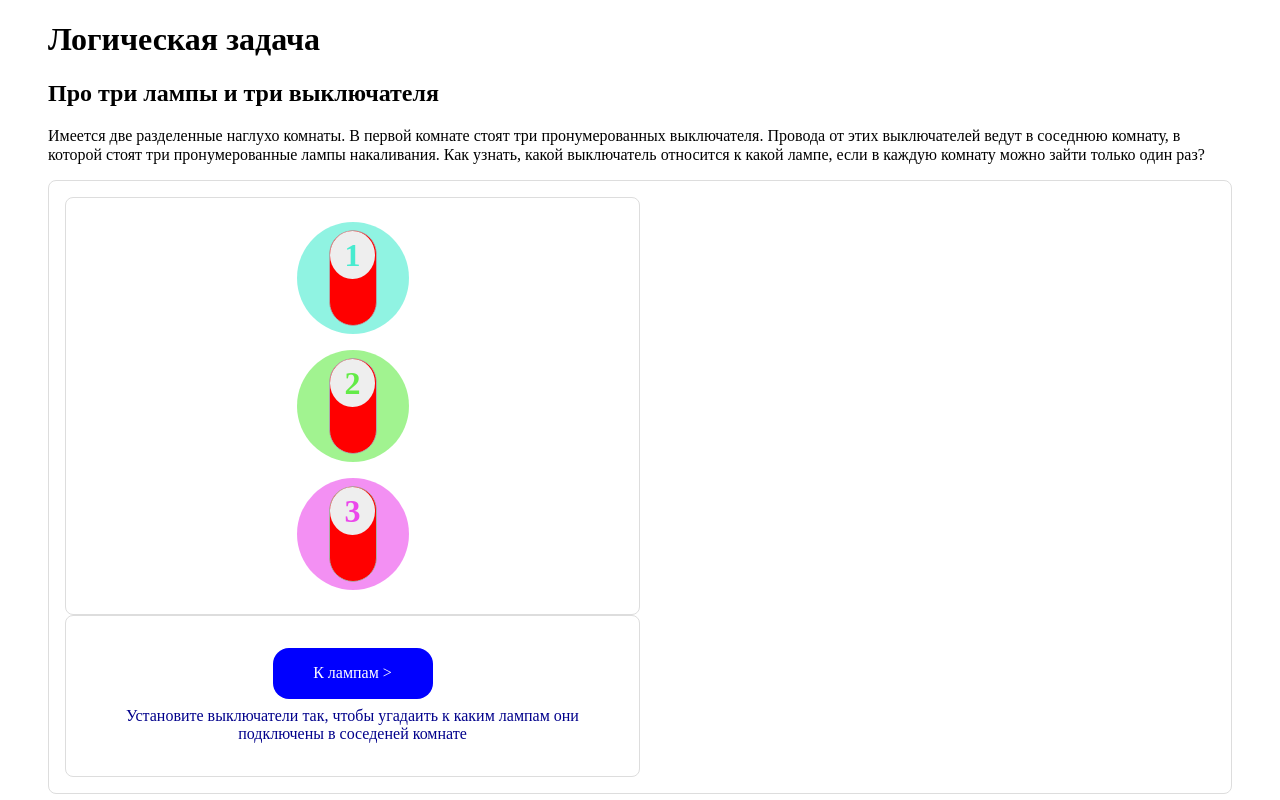
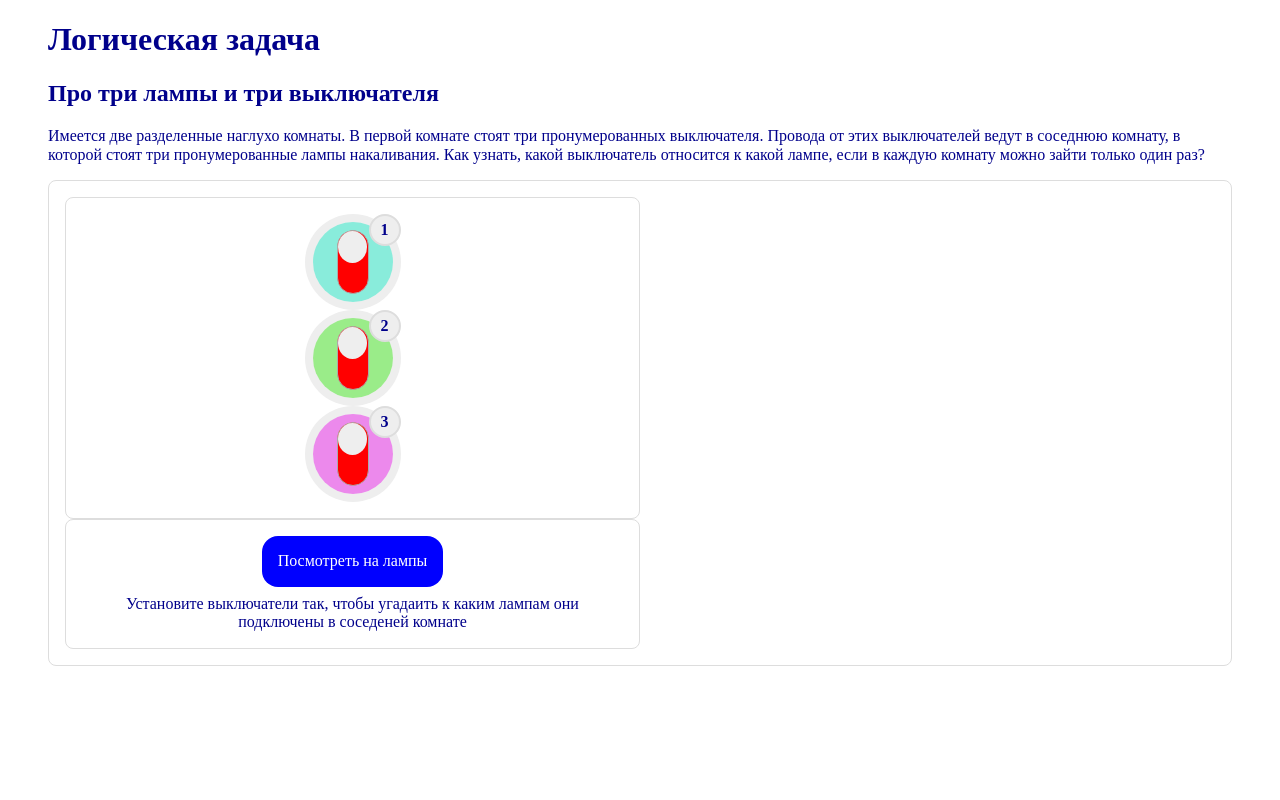
Before and after one commit to simolex/glo-js-additions, a plain HTML site: page logic-02/index.html in a window 1280 px wide. Both pictures are taken after a click on the button "Старт". Drawn offline with Linux system fonts and the light colour scheme.

```diff
--- a/logic-02/css/style.css
+++ b/logic-02/css/style.css
@@ -9,7 +9,7 @@
 }
 
 :root {
-  --switcher-size: 3rem;
+  --switcher-size: 2rem;
 }
 
 img {
@@ -20,6 +20,9 @@ img {
   width: 74rem;
   margin: 0 auto;
 }
+.header {
+  color: darkblue;
+}
 
 .main__highlight {
   width: calc(var(--switcher-size) * 2 + 2rem);
@@ -28,7 +31,7 @@ img {
   border-radius: 50%;
 }
 .main__highlight--active {
-  background-color: #cccccc;
+  background-color: #eeeeee;
 }
 .main__switcher {
   cursor: pointer;
@@ -164,6 +167,36 @@ img {
   border: 1px solid #dddddd;
   border-radius: 8px;
 }
+.main__control-text {
+  margin: 0;
+  font-size: 75%;
+  color: darkblue;
+}
+.switcher {
+  position: relative;
+}
+
+.light-bulb {
+  position: relative;
+}
+.main__marker-number {
+  position: absolute;
+  top: 0;
+  right: 0;
+  max-width: var(--switcher-size);
+  max-height: var(--switcher-size);
+  width: 100%;
+  height: 100%;
+  border: 2px solid #dddddd;
+  border-radius: 50%;
+  display: flex;
+  align-items: center;
+  justify-content: center;
+  color: darkblue;
+  background-color: #eeeeee;
+  font-weight: 700;
+}
+
 .main__button {
   padding: 1rem;
   min-width: 10rem;
@@ -176,14 +209,14 @@ img {
 .tooltip {
   position: relative;
   display: inline-block;
-  border-bottom: 1px dotted black;
+  border-bottom: 1px dotted #eeeeee;
 }
 
 .tooltip .tooltiptext {
   visibility: hidden;
   width: 120px;
-  background-color: black;
-  color: #fff;
+  background-color: #eeeeee;
+  color: darkblue;
   text-align: center;
   border-radius: 6px;
   padding: 5px 0;
--- a/logic-02/index.html
+++ b/logic-02/index.html
@@ -15,10 +15,9 @@
         <h1 class="header__title">Логическая задача</h1>
         <h2 class="header__subtitle">Про три лампы и три выключателя</h2>
         <p class="header__description">
-          Имеется две разделенные наглухо комнаты. В первой комнате стоят три пронумерованных
-          выключателя. Провода от этих выключателей ведут в соседнюю комнату, в которой стоят три
-          пронумерованные лампы накаливания. Как узнать, какой выключатель относится к какой лампе,
-          если в каждую комнату можно зайти только один раз?
+          Имеется две разделенные наглухо комнаты. В первой комнате стоят три пронумерованных выключателя. Провода от
+          этих выключателей ведут в соседнюю комнату, в которой стоят три пронумерованные лампы накаливания. Как узнать,
+          какой выключатель относится к какой лампе, если в каждую комнату можно зайти только один раз?
         </p>
       </div>
     </header>
@@ -26,104 +25,84 @@
       <div class="container">
         <div class="main__build">
           <div class="main__room switcher-room" id="switchs">
-            <div class="main__highlight" id="switch-1">
+            <div class="main__highlight main__highlight--active switcher" id="switch-1">
               <div class="main__switcher main__switcher--color-1">
                 <div class="main__case">
                   <div class="main__state">
-                    <div class="main__handle">1</div>
+                    <div class="main__handle"></div>
                   </div>
                 </div>
               </div>
+              <div class="main__marker-number">1</div>
             </div>
-            <div class="main__highlight" id="switch-2">
+            <div class="main__highlight main__highlight--active switcher" id="switch-2">
               <div class="main__switcher main__switcher--color-2">
                 <div class="main__case">
                   <div class="main__state">
-                    <div class="main__handle">2</div>
+                    <div class="main__handle"></div>
                   </div>
                 </div>
               </div>
+              <div class="main__marker-number">2</div>
             </div>
-            <div class="main__highlight" id="switch-3">
+            <div class="main__highlight main__highlight--active switcher" id="switch-3">
               <div class="main__switcher main__switcher--color-3">
                 <div class="main__case">
                   <div class="main__state">
-                    <div class="main__handle">3</div>
+                    <div class="main__handle"></div>
                   </div>
                 </div>
               </div>
+              <div class="main__marker-number">3</div>
             </div>
           </div>
           <div class="main__control" id="selectors">
             <div class="main__select-bulb">
               <div class="main__switcher main__switcher--color-1">
-                <input
-                  class="main__range"
-                  type="range"
-                  list="tickmarks"
-                  min="1"
-                  max="3"
-                  step="1"
-                  id="range-1"
-                />
+                <input class="main__range" type="range" list="tickmarks" min="1" max="3" step="1" id="range-1" />
               </div>
               <p class="main__control-text" id="range-text-1">куда подключен выключатель</p>
             </div>
             <div class="main__select-bulb">
               <div class="main__switcher main__switcher--color-2">
-                <input
-                  class="main__range"
-                  type="range"
-                  list="tickmarks"
-                  min="1"
-                  max="3"
-                  step="1"
-                  id="range-2"
-                />
+                <input class="main__range" type="range" list="tickmarks" min="1" max="3" step="1" id="range-2" />
               </div>
               <p class="main__control-text" id="range-text-2">куда подключен выключатель</p>
             </div>
             <div class="main__select-bulb">
               <div class="main__switcher main__switcher--color-3">
-                <input
-                  class="main__range"
-                  type="range"
-                  list="tickmarks"
-                  min="1"
-                  max="3"
-                  step="1"
-                  id="range-3"
-                />
+                <input class="main__range" type="range" list="tickmarks" min="1" max="3" step="1" id="range-3" />
               </div>
               <p class="main__control-text" id="range-text-3">куда подключен выключатель</p>
             </div>
           </div>
           <div class="main__info" id="info">
             <button class="main__button" id="button-start">Старт</button>
-            <button class="main__button" id="button-next" style="display: none">
-              К лампам &gt;
-            </button>
+            <button class="main__button" id="button-next" style="display: none">Посмотреть на лампы</button>
             <button class="main__button" id="button-ready" style="display: none">Готов</button>
             <p class="main__comment" id="comment">eeeee</p>
           </div>
           <div class="main__room lightbulb-room" id="lights">
-            <div class="main__highlight tooltip" id="light-1">
+            <div class="main__highlight main__highlight--active tooltip light-bulb" id="light-1">
               <div class="main__switcher">
                 <img src="img/lightbulb-on.svg" alt="" />
               </div>
               <span class="tooltiptext"></span>
+              <div class="main__marker-number">1</div>
             </div>
-            <div class="main__highlight tooltip" id="light-2">
+            <div class="main__highlight main__highlight--active tooltip light-bulb" id="light-2">
               <div class="main__switcher main__switcher--color-2">
                 <img src="img/lightbulb-off.svg" alt="" />
               </div>
               <span class="tooltiptext"></span>
+              <div class="main__marker-number">2</div>
             </div>
-            <div class="main__highlight tooltip" id="light-3">
+            <div class="main__highlight main__highlight--active tooltip light-bulb" id="light-3">
               <div class="main__switcher main__switcher--color-3">
                 <img src="img/lightbulb-off.svg" alt="" />
               </div>
               <span class="tooltiptext"></span>
+              <div class="main__marker-number">3</div>
             </div>
           </div>
         </div>
--- a/logic-02/js/main.js
+++ b/logic-02/js/main.js
@@ -36,6 +36,9 @@ class SelectorBulb {
     this.switchID = switchID;
     this.lightBulb = pos + 1;
     this.selector = document.getElementById(selectorId);
+    this.description = this.selector
+      .closest(".main__select-bulb")
+      .querySelector(".main__control-text");
     this.selector.value = this.lightBulb;
     this.selector.addEventListener("input", (e) => {
       this.setState(e.target.value);
@@ -47,6 +50,10 @@ class SelectorBulb {
   setState(value) {
     this.lightBulb = +value;
     game.getLightBulb(this.lightBulb).setHighlight(this.switchID);
+    this.description.textContent = `Выключатель №${(this.switchID + "").replace(
+      "switch-",
+      ""
+    )} включает лампу №${this.lightBulb}`;
   }
 }
 
@@ -203,7 +210,9 @@ class Game {
           resultGame = false;
         }
       });
-      commentLine.textContent = resultGame ? "Поздравляю, вы выиграли" : "К сожалению вы проиграли";
+      commentLine.textContent = resultGame
+        ? "Поздравляю, вы выиграли!!! Ура-а-а!!!"
+        : "К сожалению вы проиграли. 😐";
       return true;
     }
     for (let btn in this.buttons) {
@@ -222,6 +231,7 @@ class Game {
     }
     if (levelState === "next") {
       this.bulbElements.forEach((lightBulb) => lightBulb.showState());
+      this.selectorElements.forEach((selector, index) => selector.setState(index + 1));
       this.switchElements.forEach((sw) => {
         sw.setDisable();
       });
```
